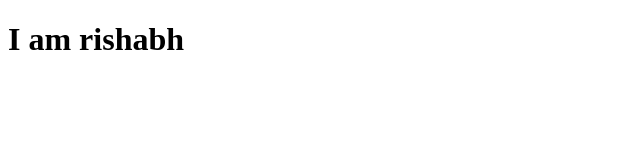
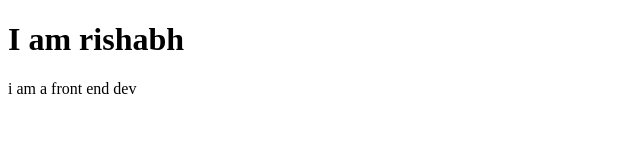
Before and after one commit to 0xRishav/practice, a plain HTML site: page index.html in a window 1280 px wide. Shown: the whole page, without its empty margins (0-640 px from the left). Drawn offline with Linux system fonts and the light colour scheme.

Commit message:
added intro
test intro

```diff
--- a/index.html
+++ b/index.html
@@ -7,5 +7,6 @@
 </head>
 <body>
     <h1>I am rishabh</h1>
+    <p>i am a front end dev</p>
 </body>
 </html>
```
